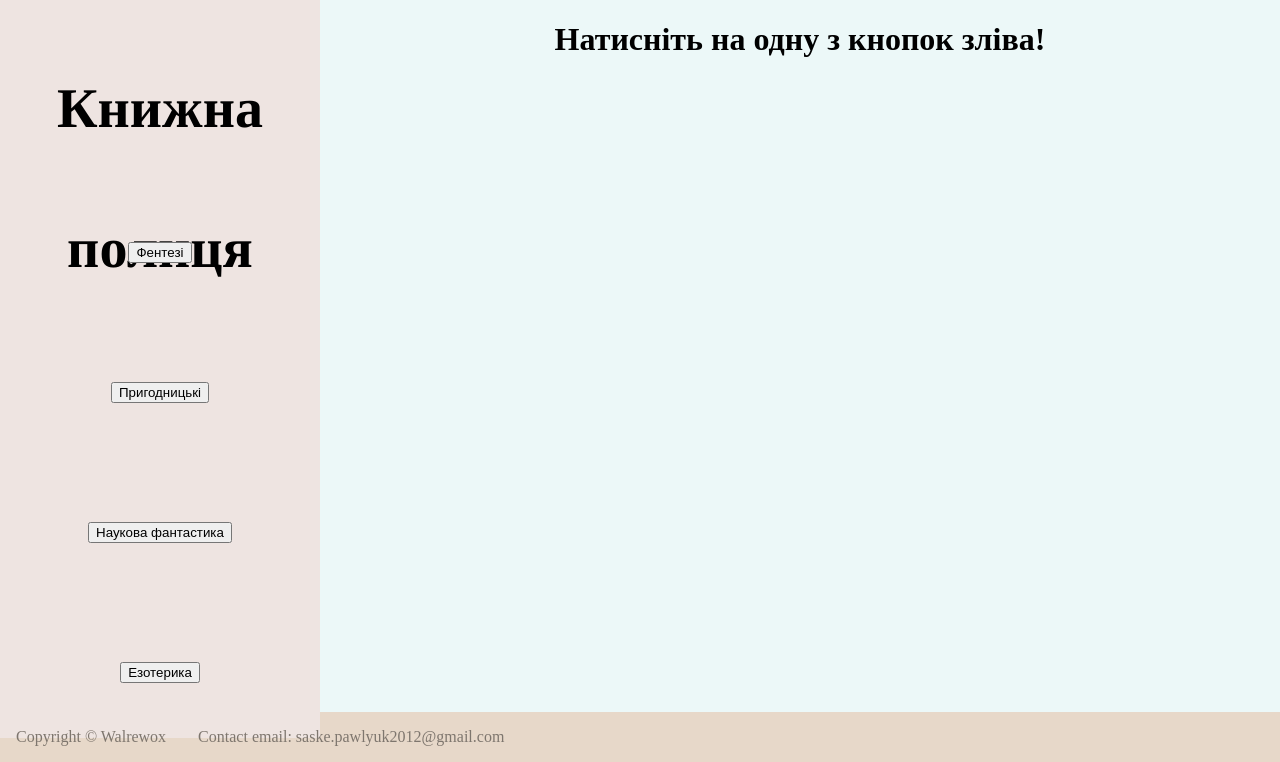
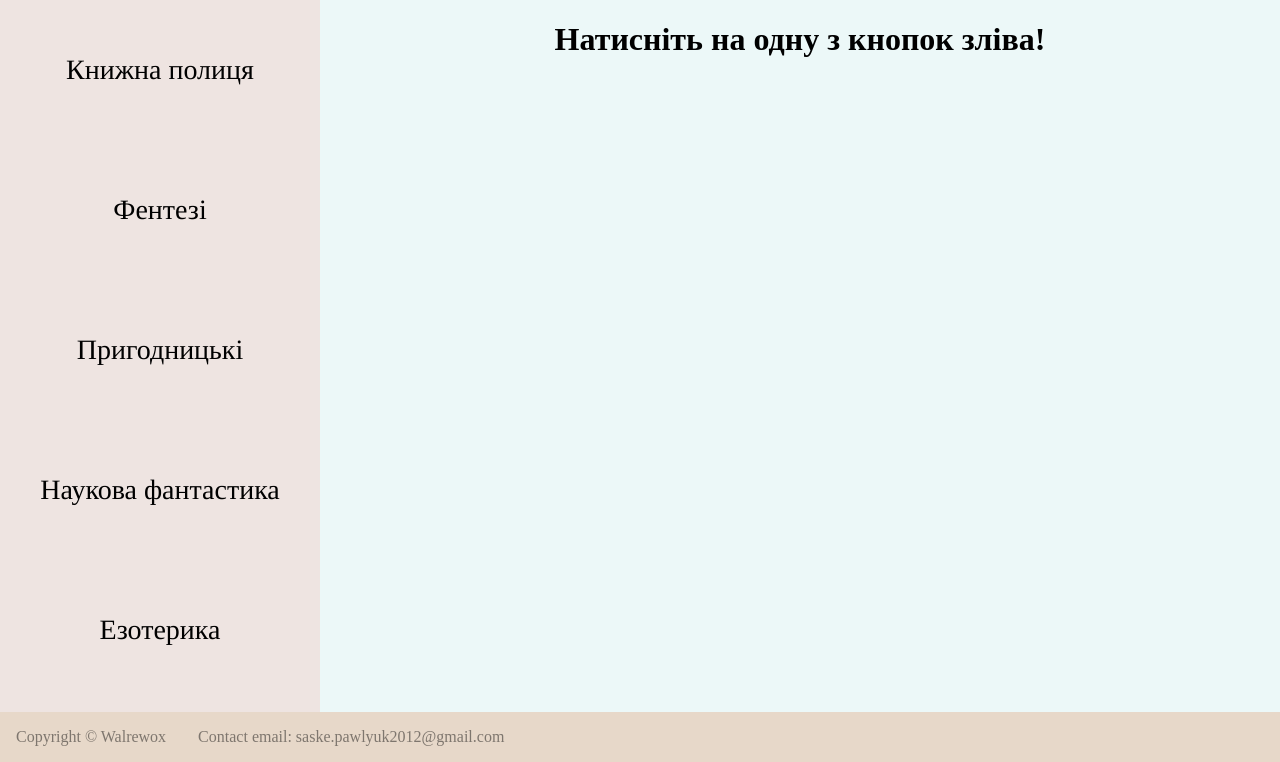
Before and after one commit to Walrewox/WEB-basis, a PHP site: page /bookshelf.php in a window 1280 px wide. Shown: the part 50-812 px from the top of the page. Run offline with PHP 8.4, Linux system fonts and the light colour scheme.

Commit message:
Upgrade files of pages in one template

```diff
--- a/bookshelf.php
+++ b/bookshelf.php
@@ -1,24 +1,15 @@
 <?php
   $title = "Книжна полиця";
-  require('requires/head.php');?>
-      <div class="choices_block">
-        <div class="choice">
-          <h1>Книжна полиця</h1>
-        </div>
-        <div class="choice" id="fantasy">
-          <input type="button" id="fantasy" value="Фентезі">
-        </div>
-        <div class="choice" id="adventure">
-          <input type="button" id="adventure" value="Пригодницькі">
-        </div>
-        <div class="choice" id="sci-fi">
-          <input type="button" id="sci-fi" value="Наукова фантастика">
-        </div>
-        <div class="choice" id="esoteric">
-          <input type="button" id="esoteric" value="Езотерика">
-        </div>
-      </div>
-      <div class="info_block" id="info">
-        <h1 class="T-center">Натисніть на одну з кнопок зліва!</h1>
-      </div>
+  require('requires/head.php');
+?>
+<div class="choices_block">
+  <div class="title">Книжна полиця</div>
+  <div class="choice" id="fantasy">Фентезі</div>
+  <div class="choice" id="adventure">Пригодницькі</div>
+  <div class="choice" id="sci-fi">Наукова фантастика</div>
+  <div class="choice" id="esoteric">Езотерика</div>
+</div>
+<div class="info_block" id="info">
+  <h1 class="T-center">Натисніть на одну з кнопок зліва!</h1>
+</div>
 <?php require('requires/foot.html') ?>
```
Also changed, not shown: music.php (+12 -21 lines), index.php (indentation only).
